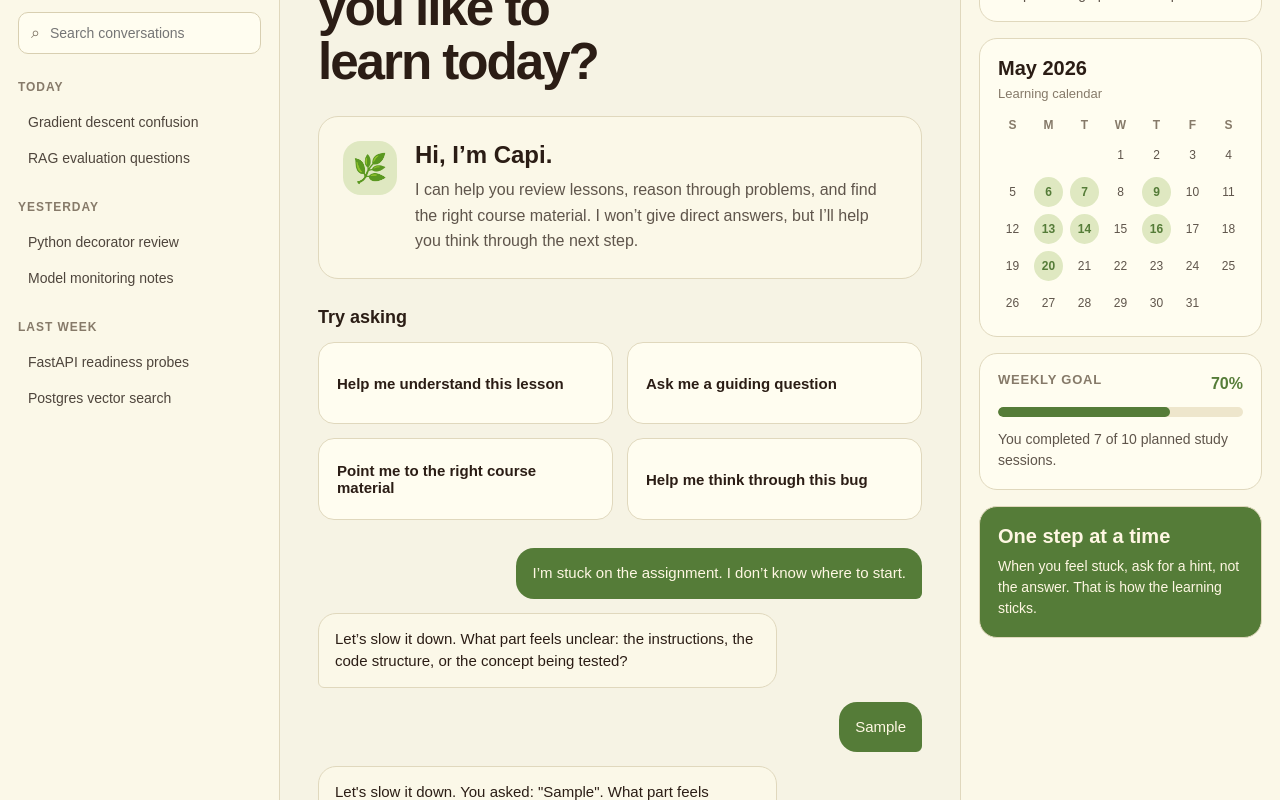
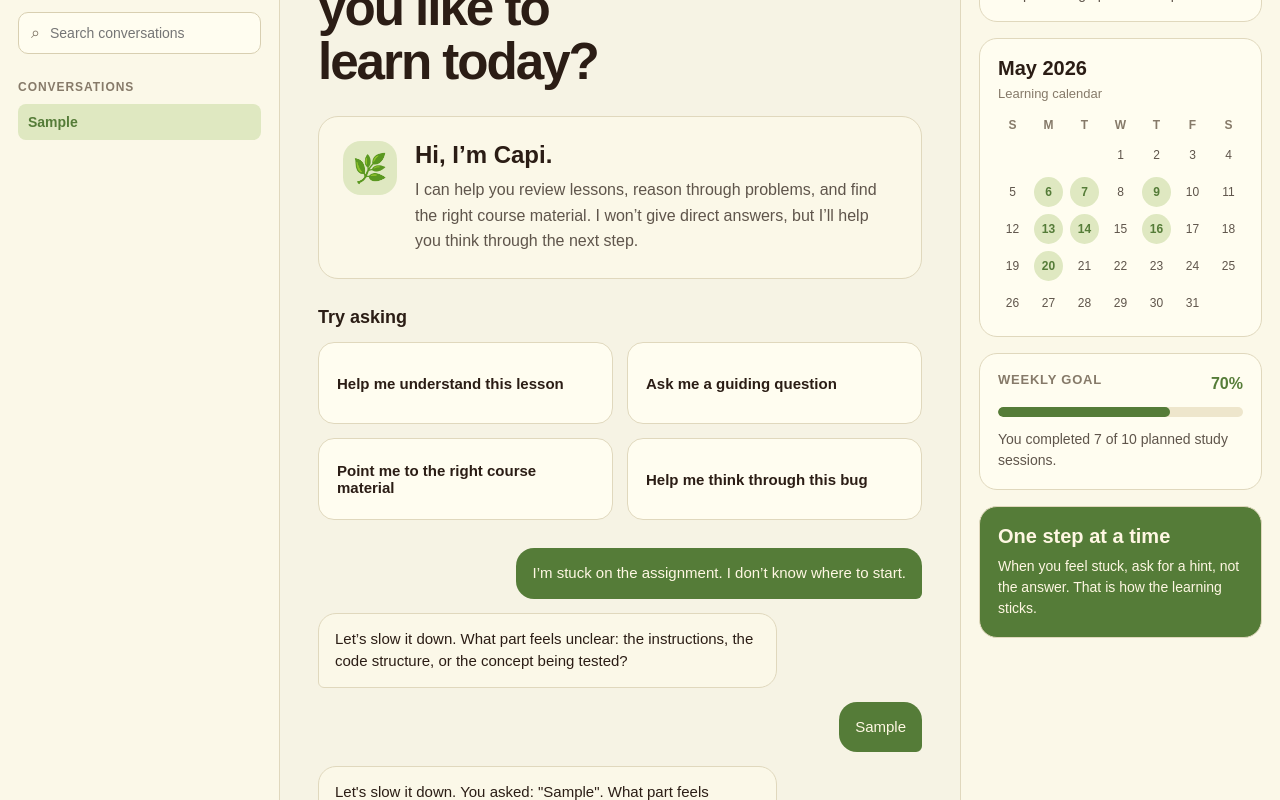
Before and after one commit to CapiLearn/CapiLearn, a React app in the folder frontend/: page /workspace in a window 1280 px wide. Both pictures are taken after typing "Sample" into the empty fields and a click on the button "Send". Shown: the part 128-928 px from the top of the page. Built offline with nearby package versions, Linux system fonts and the light colour scheme; the HTML template or start-up script is replaced by a standard one.

Commit message:
Add clickable workspace conversation history

```diff
--- a/frontend/src/pages/LearningWorkspace.jsx
+++ b/frontend/src/pages/LearningWorkspace.jsx
@@ -1,6 +1,13 @@
-import { useState } from "react";
+import { useEffect, useState } from "react";
 import { Link } from "react-router-dom";
-import { createConversation, createMessage } from "../services/conversationService";
+
+import {
+  createConversation,
+  createMessage,
+  listConversations,
+  listMessages,
+} from "../services/conversationService";
+
 import "../styles/LearningWorkspace.css";
 
 const recentChats = [
@@ -50,9 +57,32 @@ function LearningWorkspace() {
     },
   ]);
 
+  //State variables
+
   const [inputValue, setInputValue] = useState("");
   const [isSending, setIsSending] = useState(false);
   const [errorMessage, setErrorMessage] = useState("");
+  const [conversations, setConversations] = useState([]);
+  const [isLoadingConversations, setIsLoadingConversations] = useState(false);
+  const [isLoadingMessages, setIsLoadingMessages] = useState(false);
+
+  useEffect(() => {
+    async function loadConversations() {
+      try {
+        setIsLoadingConversations(true);
+
+        const data = await listConversations();
+
+        setConversations(data.conversations || []);
+      } catch (error) {
+        setErrorMessage(error.message || "Unable to load conversations.");
+      } finally {
+        setIsLoadingConversations(false);
+      }
+    }
+
+    loadConversations();
+  }, []);
 
   async function handleSendMessage(event) {
     event.preventDefault();
@@ -74,6 +104,11 @@ function LearningWorkspace() {
         } else {
           data = await createConversation(trimmedMessage);
           setConversationId(data.conversation.id);
+
+          setConversations((currentConversations) => [
+            data.conversation,
+            ...currentConversations,
+          ]);
         }
 
       setChatMessages((currentMessages) => [
@@ -87,6 +122,22 @@ function LearningWorkspace() {
       setErrorMessage(error.message || "Unable to send message.");
     } finally {
       setIsSending(false);
+    }
+  }
+
+  async function handleSelectConversation(selectedConversationId) {
+    try {
+      setIsLoadingMessages(true);
+      setErrorMessage("");
+      setConversationId(selectedConversationId);
+
+      const data = await listMessages(selectedConversationId);
+
+      setChatMessages(data.messages || []);
+    } catch (error) {
+      setErrorMessage(error.message || "Unable to load conversation messages.");
+    } finally {
+      setIsLoadingMessages(false);
     }
   }
 
@@ -106,17 +157,32 @@ function LearningWorkspace() {
         </div>
 
         <div className="chat-history">
-          {recentChats.map((group) => (
-            <section className="chat-group" key={group.label}>
-              <h3>{group.label}</h3>
+          <section className="chat-group">
+            <h3>Conversations</h3>
 
-              {group.items.map((item) => (
-                <button className="chat-history-item" key={item}>
-                  {item}
+            {isLoadingConversations && (
+              <p className="sidebar-helper-text">Loading conversations...</p>
+            )}
+
+            {!isLoadingConversations && conversations.length === 0 && (
+              <p className="sidebar-helper-text">No conversations yet.</p>
+            )}
+
+            {!isLoadingConversations &&
+              conversations.map((conversation) => (
+                <button
+                  className={`chat-history-item ${
+                    conversation.id === conversationId ? "active-conversation" : ""
+                  }`}
+                  key={conversation.id}
+                  type="button"
+                  onClick={() => handleSelectConversation(conversation.id)}
+                >
+                  {conversation.title || "Untitled conversation"}
                 </button>
             ))}
+
           </section>
-          ))}
         </div>
 
         <Link className="workspace-logout-link" to="/">
@@ -179,6 +245,10 @@ function LearningWorkspace() {
         </section>
 
         <section className="chat-preview">
+          {isLoadingMessages && (
+            <p className="workspace-loading-message">Loading conversation...</p>
+          )}
+
           {chatMessages.map((message) => (
             <div
               className={`message ${
--- a/frontend/src/services/conversationService.js
+++ b/frontend/src/services/conversationService.js
@@ -3,6 +3,8 @@ const API_BASE_URL = "http://localhost:8000";
 // Set to true while backend branch is unavailable.
 // Change to false when backend is running locally.
 const USE_MOCK_API = true;
+const mockConversations = [];
+const mockMessagesByConversationId = {};
 
 const DEV_USER_HEADERS = {
   "X-User-Id": "00000000-0000-0000-0000-000000000001",
@@ -25,28 +27,37 @@ async function mockCreateConversation(content) {
   const conversationId = createMockId("conversation");
   const timestamp = createMockTimestamp();
 
-  return {
-    conversation: {
+  const conversation = {
     id: conversationId,
     title: content,
     updatedAt: timestamp,
-    },
-    userMessage: {
+  };
+
+  const userMessage = {
     id: createMockId("user-message"),
     conversationId,
     role: "user",
     content,
     status: "completed",
     createdAt: timestamp,
-    },
-    assistantMessage: {
+  };
+
+  const assistantMessage = {
     id: createMockId("assistant-message"),
     conversationId,
     role: "assistant",
     content: createMockAssistantReply(content),
     status: "completed",
     createdAt: createMockTimestamp(),
-    },
+  };
+
+  mockConversations.unshift(conversation);
+  mockMessagesByConversationId[conversationId] = [userMessage, assistantMessage];
+
+  return {
+    conversation,
+    userMessage,
+    assistantMessage,
     finishReason: "mock",
     blockedReason: null,
   };
@@ -55,30 +66,54 @@ async function mockCreateConversation(content) {
 async function mockCreateMessage(conversationId, content) {
   const timestamp = createMockTimestamp();
 
-  return {
-    conversation: {
-      id: conversationId,
-      title: null,
-      updatedAt: timestamp,
-    },
-    userMessage: {
+  const userMessage = {
     id: createMockId("user-message"),
     conversationId,
     role: "user",
     content,
     status: "completed",
     createdAt: timestamp,
-    },
-    assistantMessage: {
+  };
+
+  const assistantMessage = {
     id: createMockId("assistant-message"),
     conversationId,
     role: "assistant",
     content: createMockAssistantReply(content),
     status: "completed",
     createdAt: createMockTimestamp(),
+  };
+
+  if (!mockMessagesByConversationId[conversationId]) {
+    mockMessagesByConversationId[conversationId] = [];
+  }
+
+  mockMessagesByConversationId[conversationId].push(userMessage, assistantMessage);
+
+  const conversation = mockConversations.find(
+    (item) => item.id === conversationId
+  );
+
+  if (conversation) {
+    conversation.updatedAt = createMockTimestamp();
+  }
+
+  return {
+    conversation: conversation || {
+      id: conversationId,
+      title: null,
+      updatedAt: createMockTimestamp(),
     },
+    userMessage,
+    assistantMessage,
     finishReason: "mock",
     blockedReason: null,
+  };
+}
+
+async function mockListMessages(conversationId) {
+  return {
+    messages: mockMessagesByConversationId[conversationId] || [],
   };
 }
 
@@ -105,11 +140,10 @@ async function handleResponse(response) {
 
   return response.json();
 }
-
 export async function listConversations() {
   if (USE_MOCK_API) {
     return {
-      conversations: [],
+      conversations: [...mockConversations],
     };
   }
 
@@ -122,7 +156,6 @@ export async function listConversations() {
 
   return handleResponse(response);
 }
-
 export async function createConversation(content) {
   if (USE_MOCK_API) {
     return mockCreateConversation(content);
@@ -144,9 +177,7 @@ export async function createConversation(content) {
 
 export async function listMessages(conversationId) {
   if (USE_MOCK_API) {
-    return {
-      messages: [],
-    };
+    return mockListMessages(conversationId);
   }
 
   const response = await fetch(
--- a/frontend/src/styles/LearningWorkspace.css
+++ b/frontend/src/styles/LearningWorkspace.css
@@ -120,6 +120,20 @@ body {
 
 .chat-history-item:hover {
   background: #f1ebd4;
+}
+
+.active-conversation,
+.active-conversation:hover {
+  background: #dfe8c1;
+  color: #557c38;
+  font-weight: 900;
+}
+
+.sidebar-helper-text {
+  margin: 8px 10px;
+  color: #867a69;
+  font-size: 13px;
+  line-height: 1.4;
 }
 
 .student-profile {
@@ -296,6 +310,13 @@ body {
   flex-direction: column;
   gap: 14px;
   margin-bottom: 22px;
+}
+
+.workspace-loading-message {
+  margin: 0;
+  color: #867a69;
+  font-size: 14px;
+  font-weight: 700;
 }
 
 .message {
```
Lines whose indentation alone changed are shown as unchanged.
